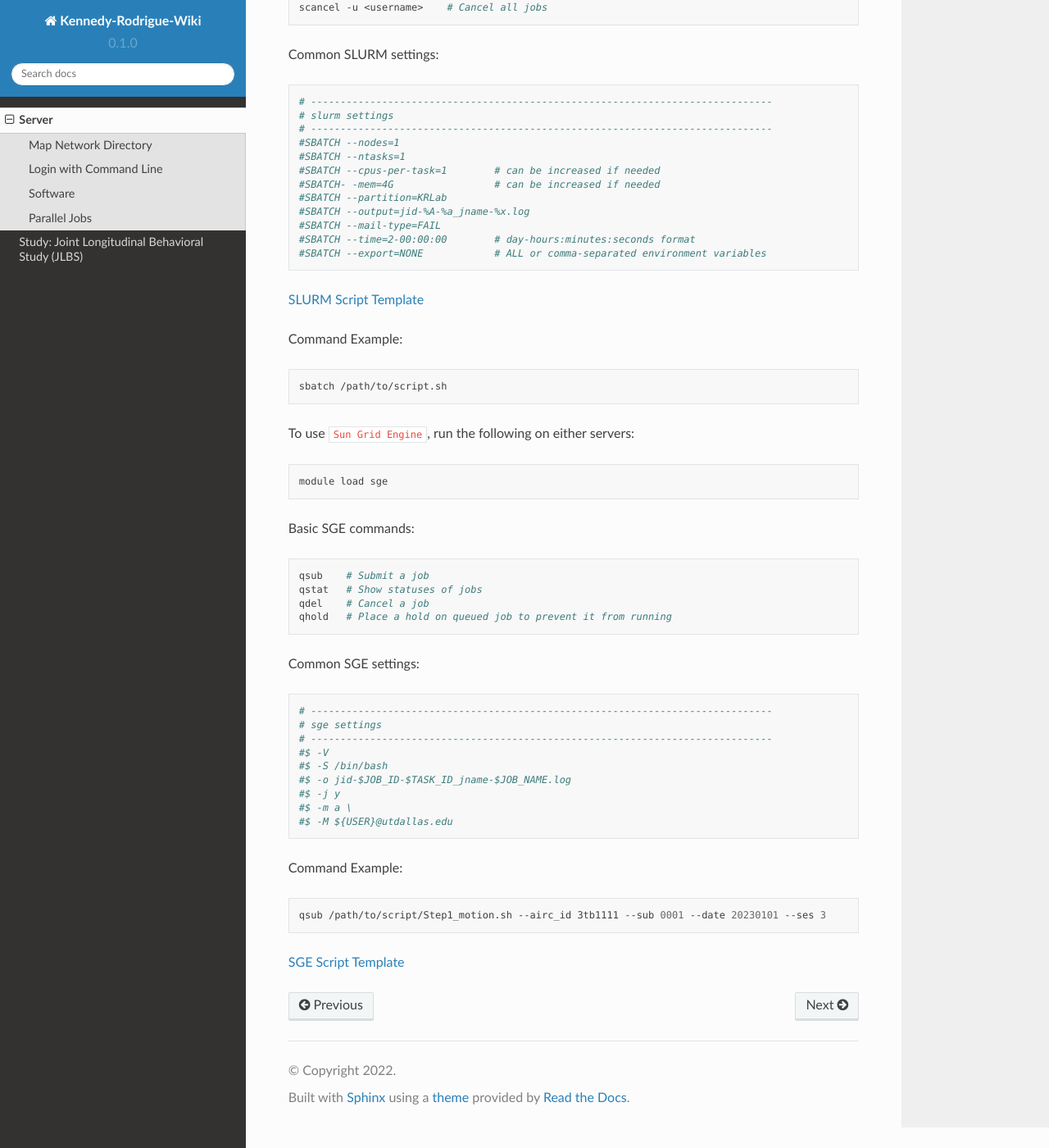
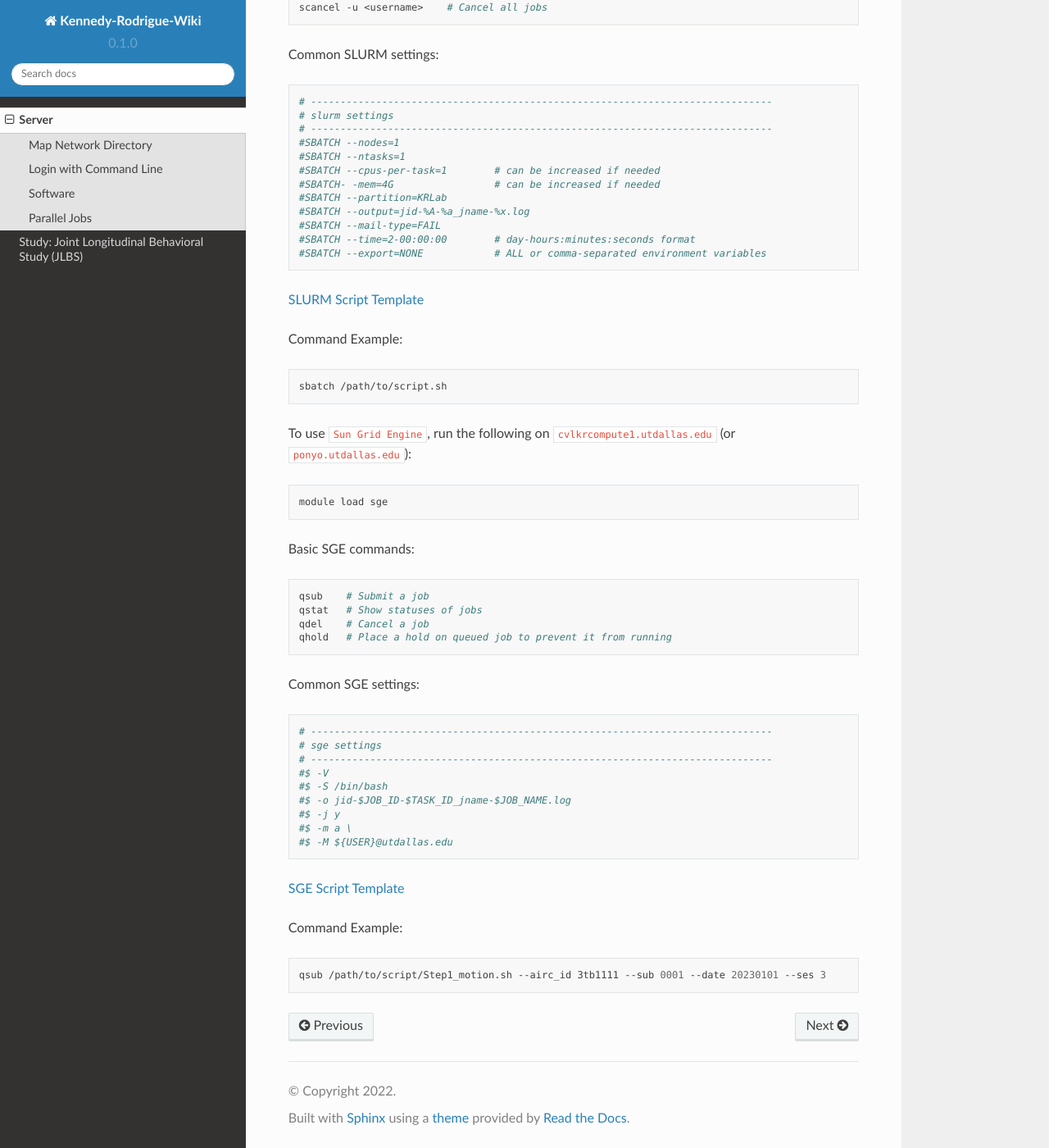
Before and after one commit to marcihorn/kennedy-rodrigue-wiki, a Sphinx documentation site: the page built from docs/source/server.rst, in a window 1280 px wide and 1400 px high, scrolled down 1744 px. Shown: the whole window at 82% size. Built offline with Sphinx 7.4.7 and the Read the Docs theme 2.0.0, drawn with Linux system fonts in a browser that asks for light colours.

Commit message:
update server for SGE and make parallel format

```diff
--- a/docs/source/server.rst
+++ b/docs/source/server.rst
@@ -78,7 +78,7 @@ Parallel Jobs
 
 To run parallel jobs, we can use `SLURM (preferred) <https://slurm.schedmd.com/quickstart.html>`_ or `Sun Grid Engine (old) <http://star.mit.edu/cluster/docs/0.93.3/guides/sge.html>`_
 
-To use ``Slurm``, first access the server via ``cvlkrcompute2.utdallas.edu`` (or ``totoro.utdallas.edu``) or via ``cortex``.
+To use ``slurm``, first access the server via ``cvlkrcompute2.utdallas.edu`` (or ``totoro.utdallas.edu``) or via ``cortex``.
 
 Basic Slurm commands:
 
@@ -114,7 +114,7 @@ Command Example:
 
     sbatch /path/to/script.sh
 
-To use ``Sun Grid Engine``, run the following on either servers:
+To use ``Sun Grid Engine``, run the following on ``cvlkrcompute1.utdallas.edu`` (or ``ponyo.utdallas.edu``):
 
 .. code:: bash
 
@@ -143,10 +143,10 @@ Common SGE settings:
     #$ -m a \
     #$ -M ${USER}@utdallas.edu
 
+`SGE Script Template <https://kennedy-rodrigue-wiki.readthedocs.io/en/latest/server/docs/ParallelTemplates.html#sun-grid-engine-uber-script-template>`_
+
 Command Example:
 
 .. code:: bash
 
     qsub /path/to/script/Step1_motion.sh --airc_id 3tb1111 --sub 0001 --date 20230101 --ses 3
-
-`SGE Script Template <https://kennedy-rodrigue-wiki.readthedocs.io/en/latest/server/docs/ParallelTemplates.html#sun-grid-engine-uber-script-template>`_
```
